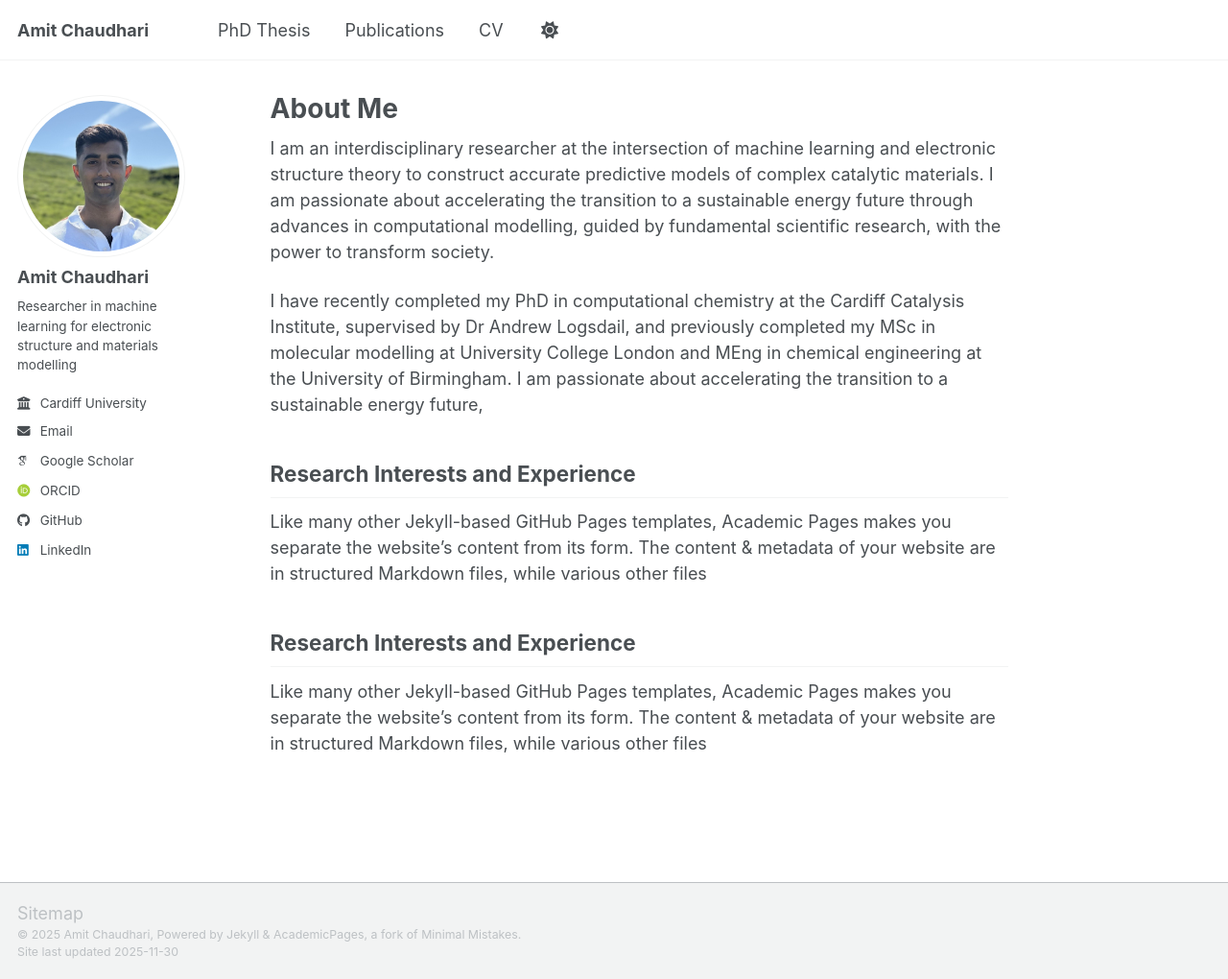
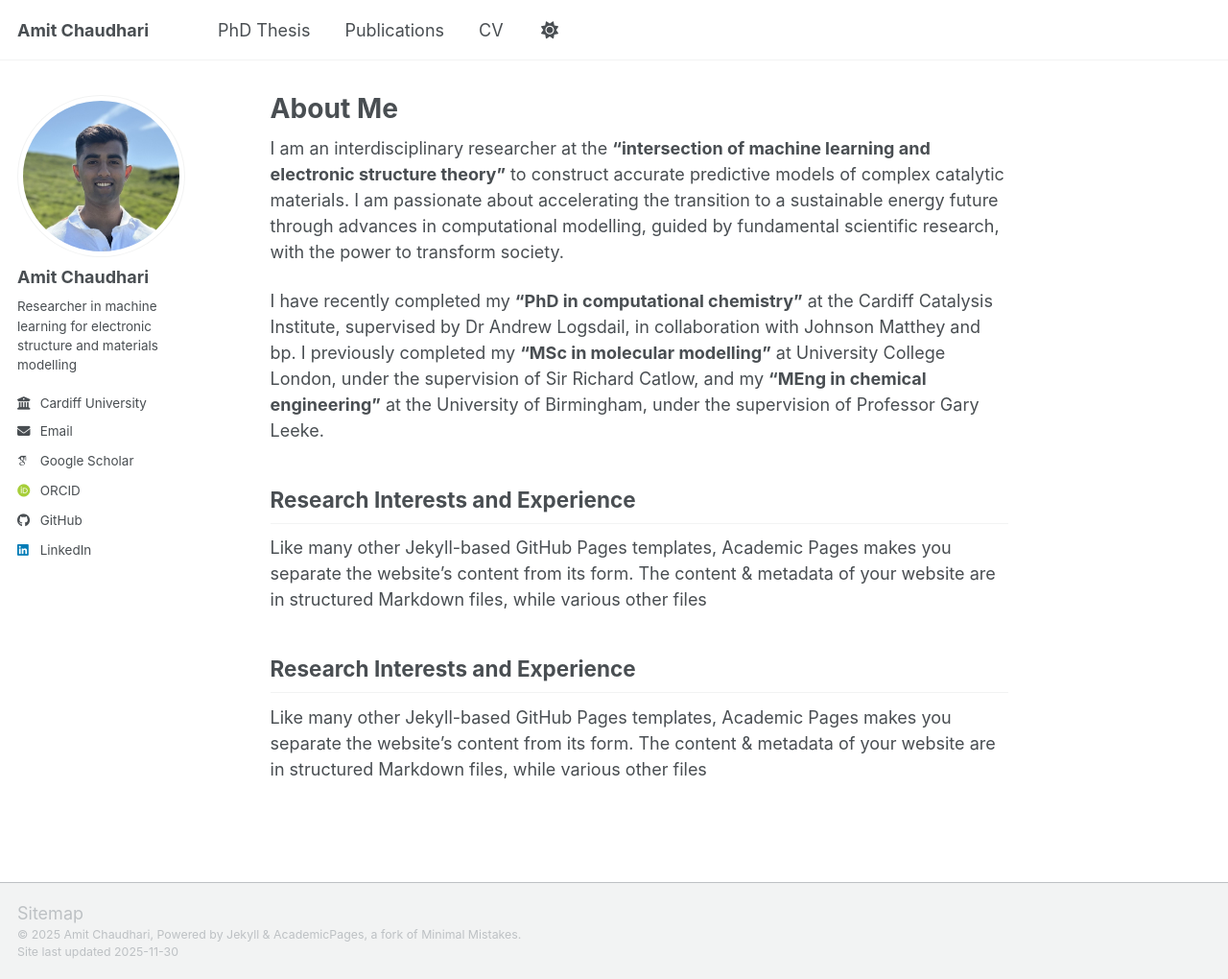
Before and after one commit to amitmc1/amitmc1.github.io, a Jekyll site: the page built from _pages/about.md, in a window 1280 px wide and 1020 px high. Shown: the whole window at 96% size. Built offline with Jekyll 4.4.1, drawn with Linux system fonts in a browser that asks for light colours; some web fonts are replaced; a script bundle is joined from its source files by our own code; library files that are not in the unit come from our copies.

Commit message:
Update about.md

```diff
--- a/_pages/about.md
+++ b/_pages/about.md
@@ -7,10 +7,11 @@ redirect_from:
   - /about.html
 ---
 
-I am an interdisciplinary researcher at the intersection of machine learning and electronic structure theory to construct accurate predictive models of complex catalytic materials. I am passionate about accelerating the transition to a sustainable energy future through advances in computational modelling, guided by fundamental scientific research, with the power to transform society.
+I am an interdisciplinary researcher at the <strong>"intersection of machine learning and electronic structure theory"</strong> to construct accurate predictive models of complex catalytic materials. I am passionate about accelerating the transition to a sustainable energy future through advances in computational modelling, guided by fundamental scientific research, with the power to transform society.
 
 <p></p>
-I have recently completed my PhD in computational chemistry at the Cardiff Catalysis Institute, supervised by Dr Andrew Logsdail, and previously completed my MSc in molecular modelling at University College London and MEng in chemical engineering at the University of Birmingham. I am passionate about accelerating the transition to a sustainable energy future,
+
+I have recently completed my <strong>"PhD in computational chemistry"</strong> at the Cardiff Catalysis Institute, supervised by Dr Andrew Logsdail, in collaboration with Johnson Matthey and bp. I previously completed my <strong>"MSc in molecular modelling"</strong> at University College London, under the supervision of Sir Richard Catlow, and my <strong>"MEng in chemical engineering"</strong> at the University of Birmingham, under the supervision of Professor Gary Leeke.
 
 <p></p>
 
```
